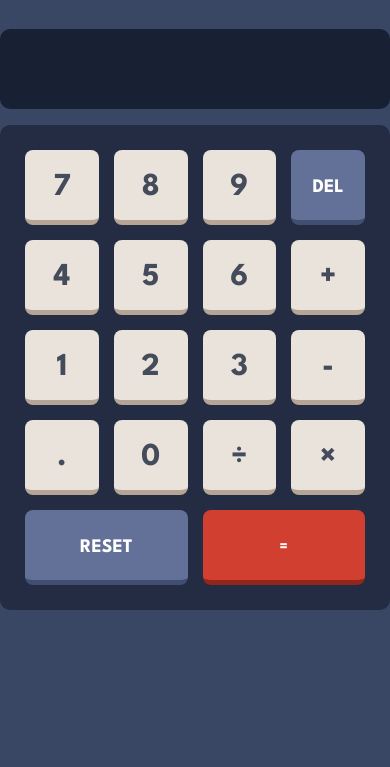
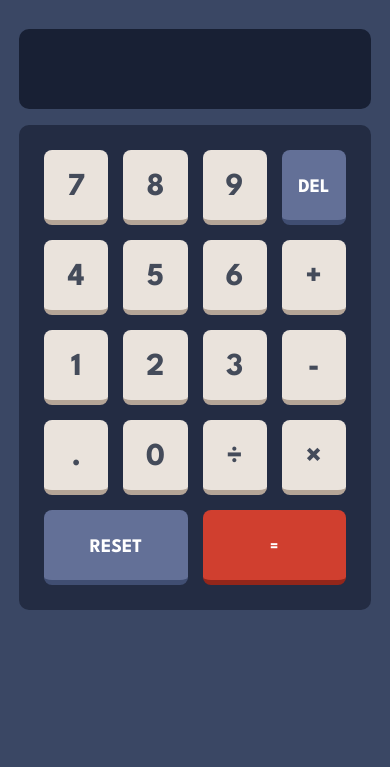
Before and after one commit to jesusleonel10/Calculator-App, a plain HTML site: page index.html in a window 390 px wide. Shown: the part 77-844 px from the top of the page. Drawn offline with Linux system fonts and the light colour scheme.

Commit message:
fix mobile desing

```diff
--- a/css/style.css
+++ b/css/style.css
@@ -30,6 +30,7 @@ main {
     max-width: 38rem;
     min-width: 20rem;
     margin: 0 auto;
+    padding: 0 1.2rem;
 }
 
 /* Header */
```
